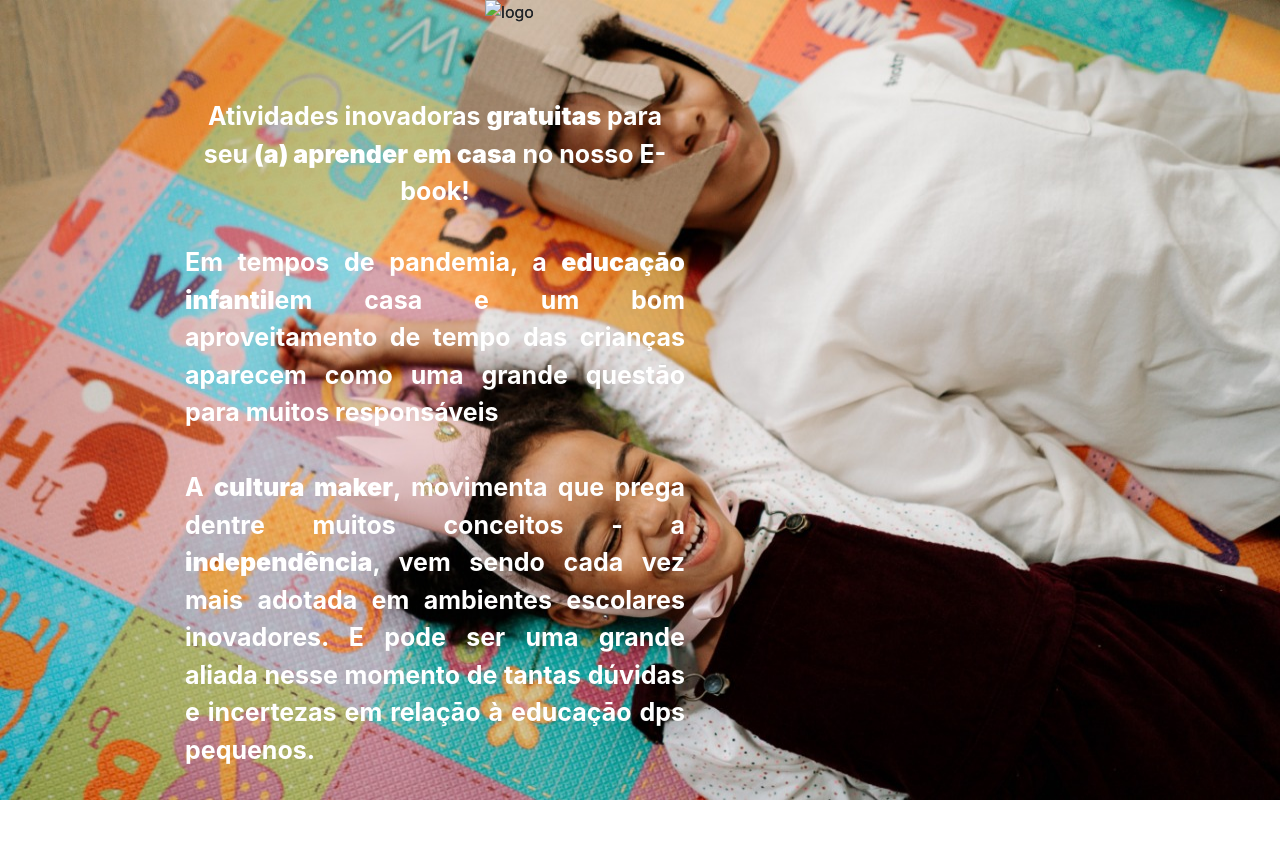
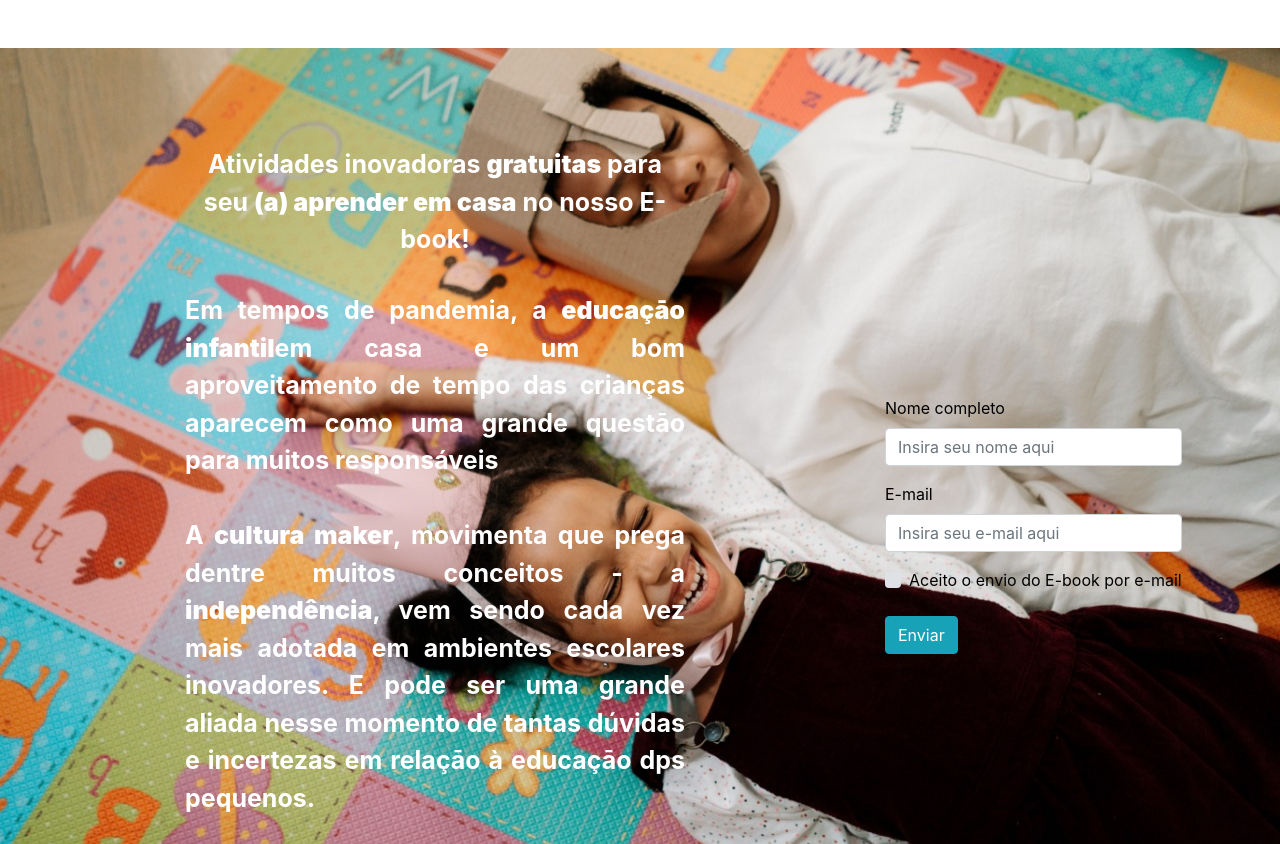
Before and after one commit to natoliveira/InterfaceDesafio, a plain HTML site: page index.html in a window 1280 px wide. Shown: the top 844 px of the page. Drawn offline with nearby package versions, Linux system fonts and the light colour scheme; files whose address does not match are found by name.

Commit message:
layout tela

```diff
--- a/css/style.css
+++ b/css/style.css
@@ -49,8 +49,19 @@ p.btn-3{
      position: absolute;
  }
 
+ .btn-6{
+     margin-left: 500px;
+ }
+
  @media screen and (max-width: 768px) {
      elemento {
          background: url("img/simbolo.jpeg");
      }
  }
+
+ .py-5{
+     color: black;
+     margin-left: 800px;
+     margin-top: 300px;
+     position: absolute;
+     }
--- a/index.html
+++ b/index.html
@@ -8,11 +8,27 @@
     <title>(nome do projeto)</title>
 </head>
     <body>
-
         <img  class="btn-4" src="img/simbolo.jpeg" alt="símbolo">
+        <div class="container bg-light mt-5">
+            <form class="py-5">
+                <div class="form-group">
+                  <label for="nome">Nome completo</label>
+                  <input type="text" class="form-control" id="nome" placeholder="Insira seu nome aqui">
+                </div>
+                <div class="form-group">
+                  <label for="email">E-mail</label>
+                  <input type="text" class="form-control" id="email" placeholder="Insira seu e-mail aqui">
+                </div>
+                <div class="custom-control custom-checkbox">
+                    <input type="checkbox" class="custom-control-input" id="customCheck">
+                    <label class="custom-control-label" for="customCheck">Aceito o envio do E-book por e-mail</label>
+                </div><br>
+                <button type="submit" class="btn btn-info">Enviar</button>
+            </form>
+        </div>
         <div class="container">
-               <img class="btn-5" src="ïmg/logo1.jpeg" alt="logo">
-               <img class="btn-5" src="ïmg/logo2.jpeg" alt="logo">
+                <!-- <img class="btn-5" src="ïmg/logo1.jpeg" alt="logo"> -->
+                <!-- <img class="btn-5" src="ïmg/logo2.jpeg" alt="logo"> -->
                 <br></br>
                 <p class="btn-3">Atividades inovadoras <strong>gratuitas</strong> para seu <strong>(a) aprender em casa</strong> no nosso E-book!</p>
                 <br></br><br></br>
@@ -25,6 +41,7 @@
                     <br></br>
                     <strong>Nāo perca</strong>!
                 </p>
+                </html>
                 </div>
     </body>
     </html>
```
Also changed, not shown: 1 other file. Lines whose indentation alone changed are shown as unchanged.
